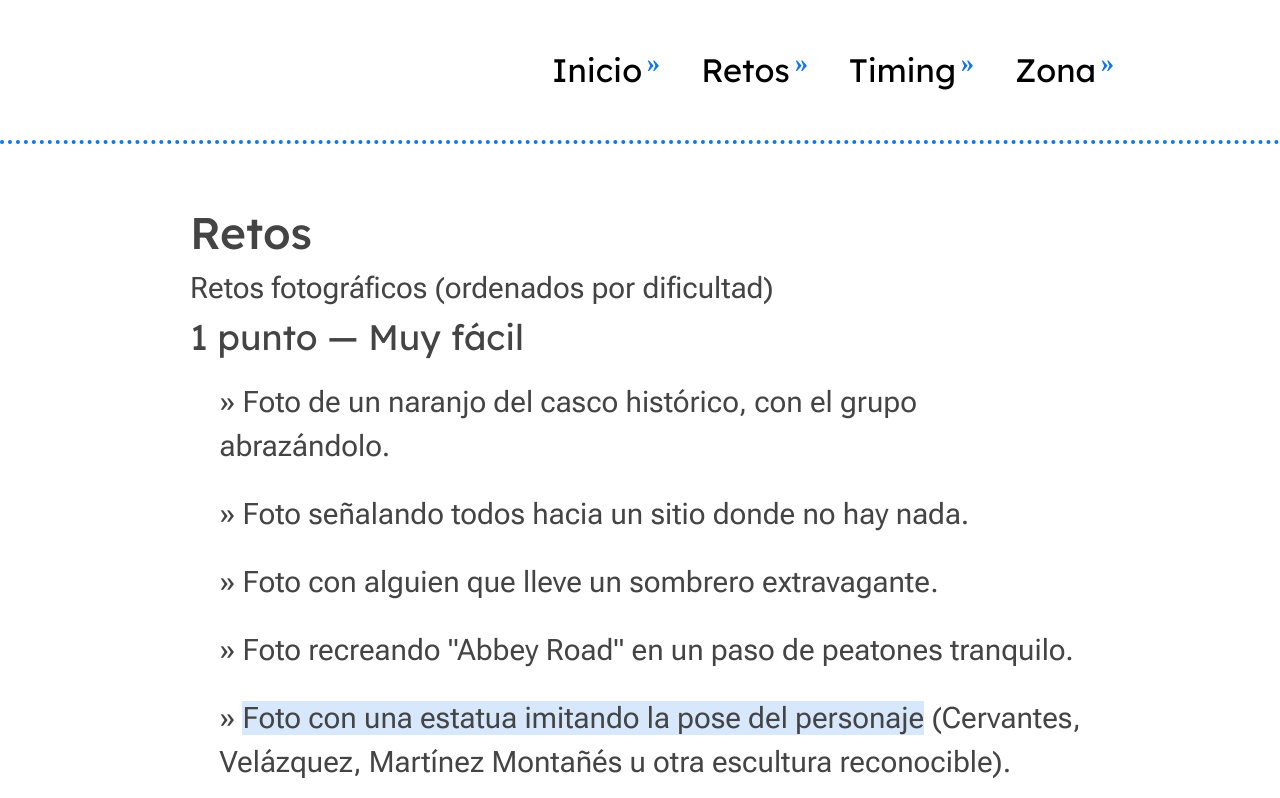
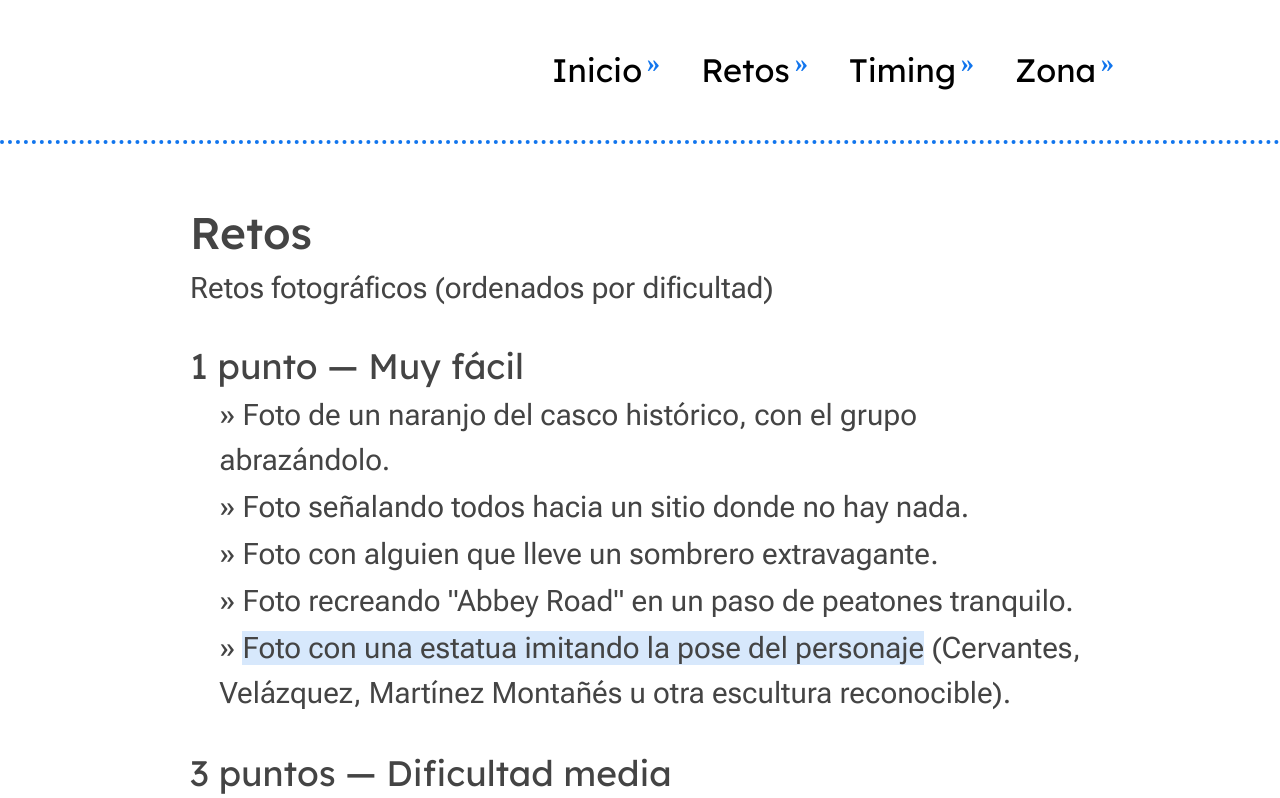
Before and after one commit to luisdobleglez/gincana, a plain HTML site: page index.html in a window 1280 px wide. Both pictures are taken after a click on the link "Retos". Shown: the top 798 px of the page. Drawn offline with Linux system fonts and the light colour scheme.

Commit message:
otra cosa

```diff
--- a/css/estilos.css
+++ b/css/estilos.css
@@ -154,11 +154,11 @@ h3 {
 
 h4 {
   font-size: calc(var(--uni) * 1.2);
-  padding-bottom: 1rem;
+  padding: var(--uni) 0 0 0;
 }
 
 main li{
-  padding:0 0 calc(var(--uni) * 0.8) var(--uni)
+  padding:0 0 calc(var(--uni) * 0.1) var(--uni)
 }
 
 main li::before {
```
